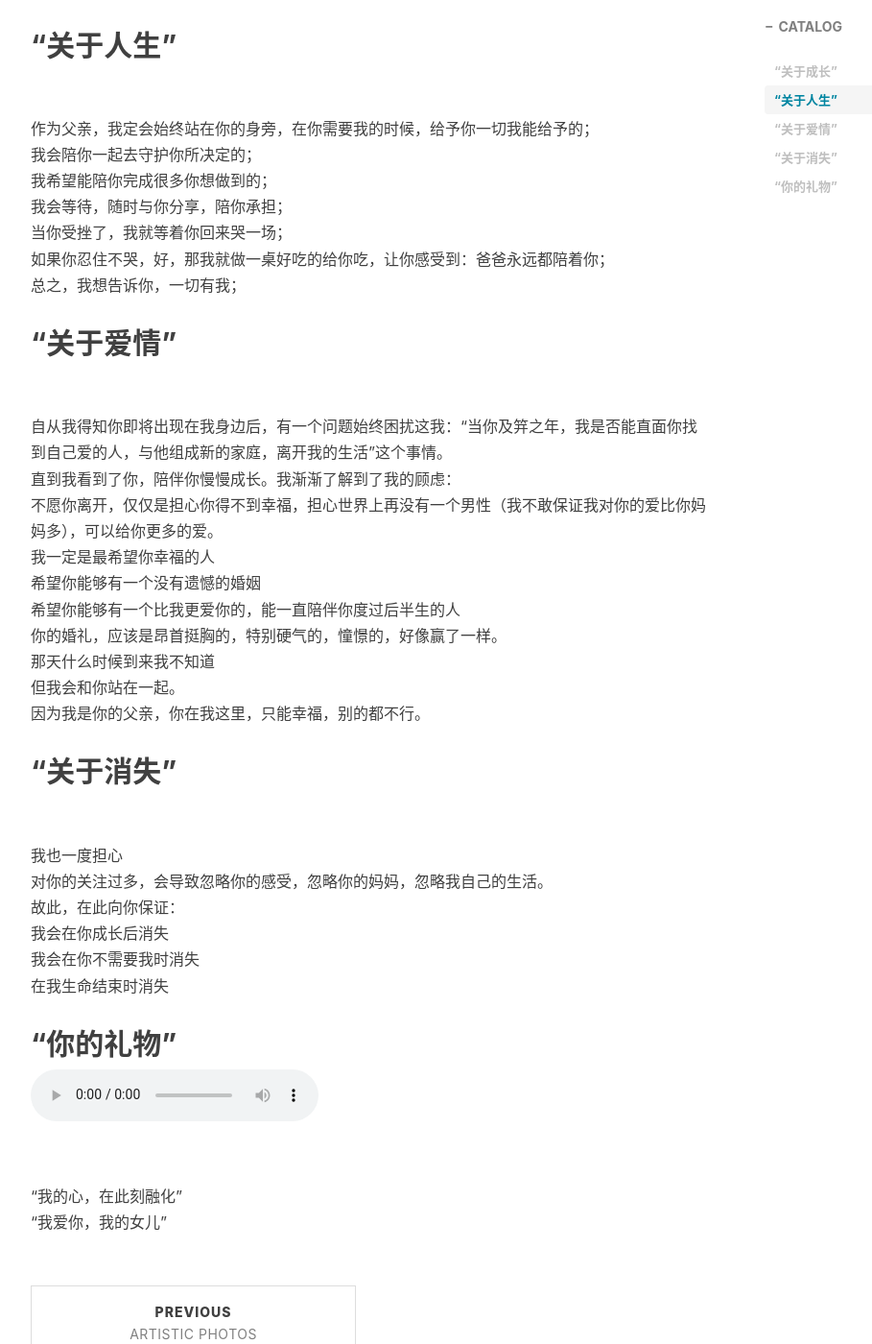
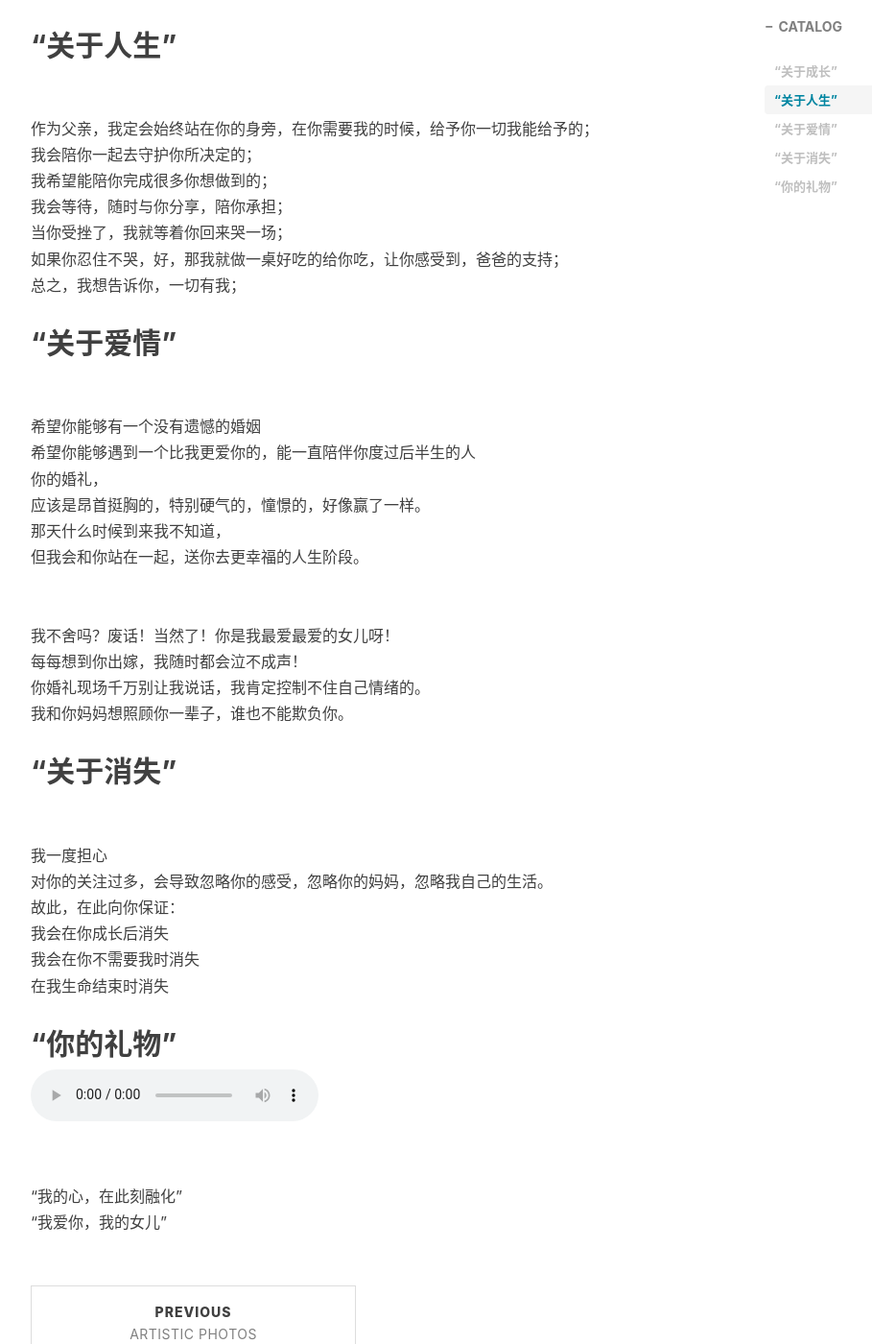
Before and after one commit to CabbageDaddy/cabbagedaddy.github.io, a Jekyll site: the page built from _posts/2018-02-25-You and Me.markdown, in a window 1280 px wide and 1400 px high, scrolled down 936 px. Shown: the whole window at 96% size, without its empty margins (233-1142 px from the left). Built offline with Jekyll 4.4.1, drawn with Linux system fonts in a browser that asks for light colours; nearby versions of some CDN libraries; comment, search, counter and statistics services are not loaded.

Commit message:
2
222223

```diff
--- a/_posts/2018-02-25-You and Me.markdown
+++ b/_posts/2018-02-25-You and Me.markdown
@@ -34,25 +34,27 @@ tags:
 <br>我希望能陪你完成很多你想做到的；
 <br>我会等待，随时与你分享，陪你承担；
 <br>当你受挫了，我就等着你回来哭一场；
-<br>如果你忍住不哭，好，那我就做一桌好吃的给你吃，让你感受到：爸爸永远都陪着你；
+<br>如果你忍住不哭，好，那我就做一桌好吃的给你吃，让你感受到，爸爸的支持；
 <br>总之，我想告诉你，一切有我；
 
 
 ## "关于爱情"
-<br>自从我得知你即将出现在我身边后，有一个问题始终困扰这我：“当你及笄之年，我是否能直面你找到自己爱的人，与他组成新的家庭，离开我的生活”这个事情。
-<br>直到我看到了你，陪伴你慢慢成长。我渐渐了解到了我的顾虑：
-<br>不愿你离开，仅仅是担心你得不到幸福，担心世界上再没有一个男性（我不敢保证我对你的爱比你妈妈多），可以给你更多的爱。
-<br>我一定是最希望你幸福的人
 <br>希望你能够有一个没有遗憾的婚姻
-<br>希望你能够有一个比我更爱你的，能一直陪伴你度过后半生的人
-<br>你的婚礼，应该是昂首挺胸的，特别硬气的，憧憬的，好像赢了一样。
-<br>那天什么时候到来我不知道
-<br>但我会和你站在一起。
-<br>因为我是你的父亲，你在我这里，只能幸福，别的都不行。
+<br>希望你能够遇到一个比我更爱你的，能一直陪伴你度过后半生的人
+<br>你的婚礼，
+<br>应该是昂首挺胸的，特别硬气的，憧憬的，好像赢了一样。
+<br>那天什么时候到来我不知道，
+<br>但我会和你站在一起，送你去更幸福的人生阶段。
+<br>
+<br>
+<br>我不舍吗？废话！当然了！你是我最爱最爱的女儿呀！
+<br>每每想到你出嫁，我随时都会泣不成声！
+<br>你婚礼现场千万别让我说话，我肯定控制不住自己情绪的。
+<br>我和你妈妈想照顾你一辈子，谁也不能欺负你。
 
 
 ## "关于消失"
-<br>我也一度担心
+<br>我一度担心
 <br>对你的关注过多，会导致忽略你的感受，忽略你的妈妈，忽略我自己的生活。
 <br>故此，在此向你保证：
 <br>我会在你成长后消失
```
